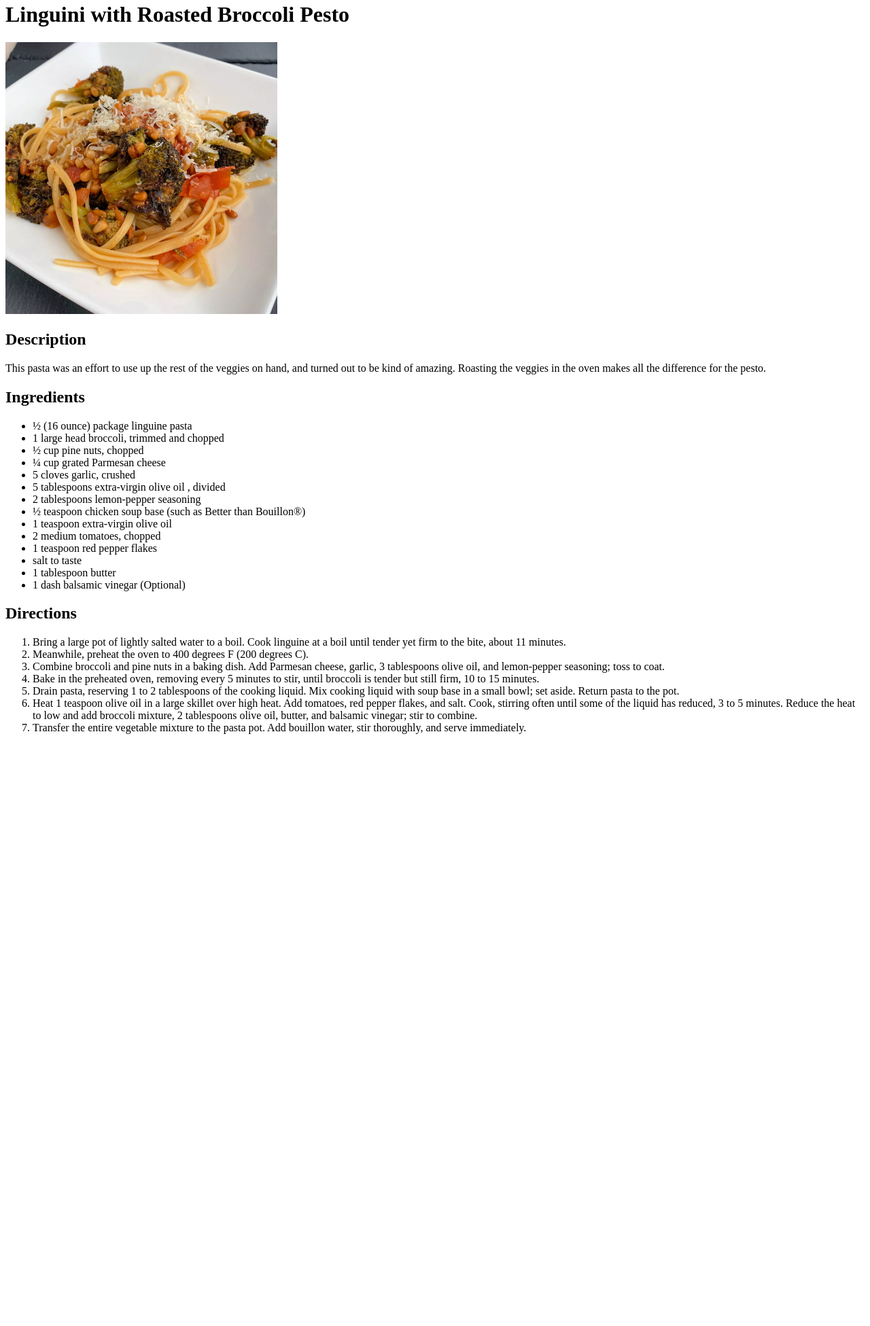
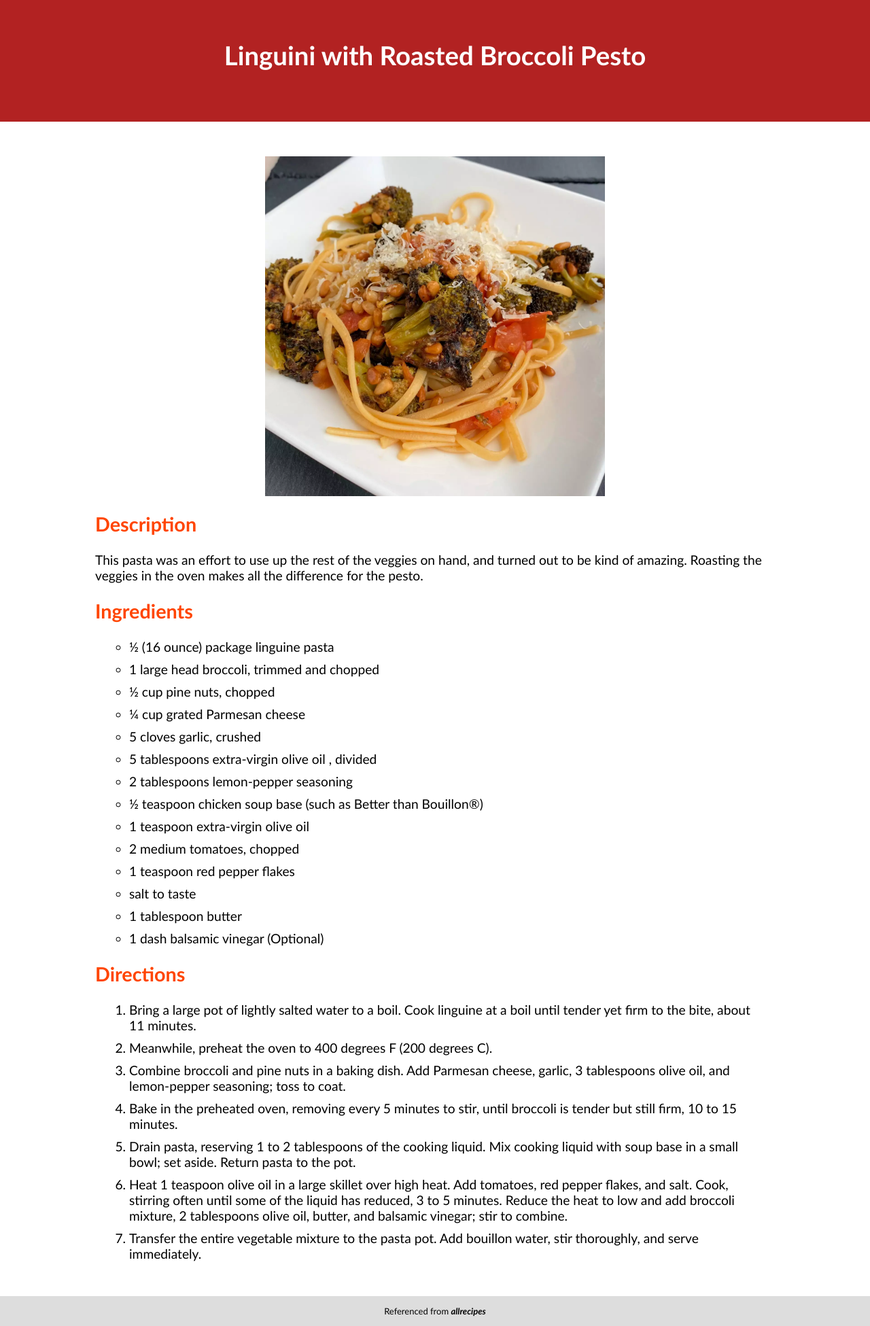
Before and after one commit to anshulg5/odin-recepies, a plain HTML site: page recipes/linguini-with-roasted-broccoli-pesto.html in a window 1280 px wide. Shown: the part 18-1969 px from the top of the page at 68% size. Before the commit the page ends 1114 px from the top, so only its background shows below. Drawn offline with Linux system fonts and the light colour scheme.

Commit message:
Add css and restructure htmls

```diff
--- /dev/null
+++ b/css/styles.css
@@ -0,0 +1,79 @@
+body {
+    background-color: white;
+    font-family: Calibri,Candara,Segoe,Segoe UI,Optima,Arial,sans-serif;
+    margin: 0;
+}
+
+header {
+    background-color: firebrick;
+    text-align: center;
+    color: white;
+    font-size: larger;
+    margin-bottom: 50px;
+    border-bottom: thin solid white;
+    padding: 50px 0;
+}
+
+.container {
+    width: 80%;
+    max-width: 1000px;
+    height: 70%;
+    margin: 0 auto;
+}
+
+.recipes {
+    text-align: center;
+    font-weight: bold;
+    font-size: large;
+    padding: 50px 0 500px;
+}
+
+.recipes a {
+    color: black;
+    text-decoration: none;
+}
+
+.recipes a:hover {
+    text-decoration: underline;
+}
+
+.recipe {
+    background-color: white;
+    font-size: larger;
+
+}
+
+.recipe img {
+    width: 500px;
+    display: block;
+    margin: 0 auto;
+}
+
+.recipe h2{
+    color: orangered;
+}
+
+.recipe ul {
+    list-style-type: circle;
+}
+
+.recipe li {
+    margin: 10px;
+}
+
+footer {
+    background-color: #0002;
+    /* height: 100px; */
+    text-align: center;
+    font-size: small;
+    margin-top: 50px;
+    border-top:  thin solid white;
+    padding: 1px 0;
+}
+
+footer a {
+    color: black;
+    font-weight: bold;
+    text-decoration: none;
+    font-style: italic;
+}
--- a/recipes/linguini-with-roasted-broccoli-pesto.html
+++ b/recipes/linguini-with-roasted-broccoli-pesto.html
@@ -4,11 +4,15 @@
         <meta charset="UTF-8">
         <meta name="author" content="Anshul Gupta">
         <title>Linguini with Roasted Broccoli Pesto</title>
+        <link rel="stylesheet" href="../css/styles.css">
     </head>
     <body>
+        <header>
+            <h1>Linguini with Roasted Broccoli Pesto</h1>
+        </header>
         <div class="container">
-            <h1>Linguini with Roasted Broccoli Pesto</h1>
-            <img src="../img/linguini-with-roasted-broccoli-pesto.jpg" alt="Linguini with Roasted Broccoli Pesto" width="400">
+            <div class="recipe">
+                <img src="../img/linguini-with-roasted-broccoli-pesto.jpg" alt="Linguini with Roasted Broccoli Pesto">
 
                 <h2>Description</h2>
                 <p>This pasta was an effort to use up the rest of the veggies on hand, and turned out to be kind of amazing. Roasting the veggies in the oven makes all the difference for the pesto.</p>
@@ -42,6 +46,10 @@
                     <li>Transfer the entire vegetable mixture to the pasta pot. Add bouillon water, stir thoroughly, and serve immediately.</li>
                 </ol>
             </div>
+        </div>
+        <footer>
+            <p>Referenced from <a href="https://www.allrecipes.com/" target="_blank"><strong>allrecipes</strong></a></p>
+        </footer>
 
     </body>
 </html>
```
Also changed, not shown: index.html (+9 -1 lines). Lines whose indentation alone changed are shown as unchanged.
